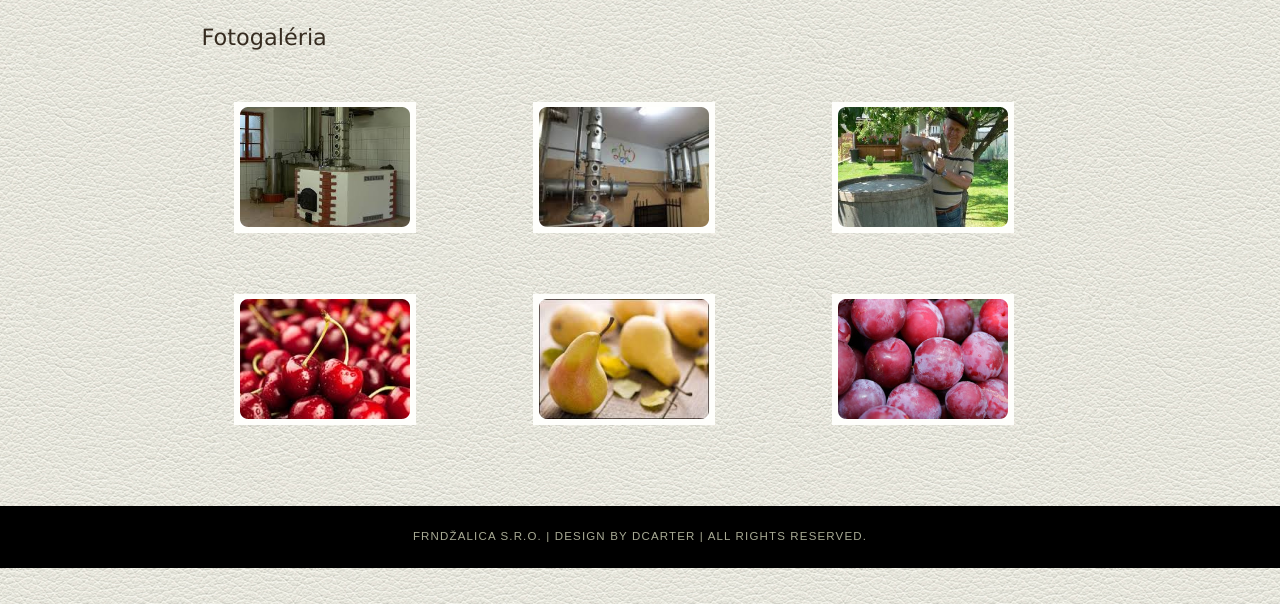
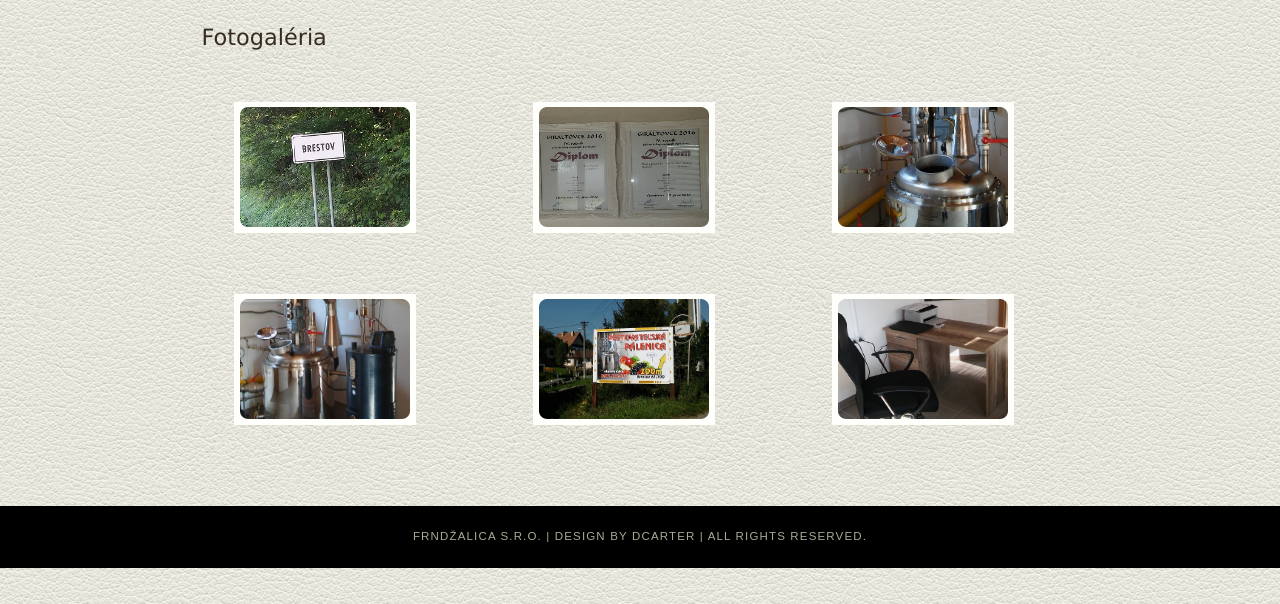
Before and after one commit to palenicabrestov/palenicabrestov.github.io, a plain HTML site: page fotogaleria.html in a window 1280 px wide. Shown: the part 196-800 px from the top of the page. Drawn offline with Linux system fonts and the light colour scheme.

Commit message:
update 1.1
verzia webu 1.1

```diff
--- a/fotogaleria.html
+++ b/fotogaleria.html
@@ -43,23 +43,23 @@
                     <tr>
                         <th>
 
-                            <div class="tsc_decor_img tsc_dis_8"><a href="images/example/foto1.jpg" rel="lightbox-palenica"><span></span><img
-                                    src="images/example/foto1.jpg" width="300" height="200" alt="image"/></a>
+                            <div class="tsc_decor_img tsc_dis_8"><a href="images/galeria/znacka.jpg" rel="lightbox-palenica"><span></span><img
+                                    src="images/galeria/znacka_preview.jpg" width="300" height="200" alt="image"/></a>
                             </div>
                             <div class="tsc_clear"></div>
                         </th>
                         <th>
 
-                            <div class="tsc_decor_img tsc_dis_8"><a href="images/example/foto2.jpg" rel="lightbox-palenica"><span></span><img
-                                    src="images/example/foto2.jpg" width="300" height="200" alt="image"/></a>
+                            <div class="tsc_decor_img tsc_dis_8"><a href="images/galeria/ocenenie1.jpg" rel="lightbox-palenica"><span></span><img
+                                    src="images/galeria/ocenenie1_preview.jpg" width="300" height="200" alt="image"/></a>
                             </div>
                             <div class="tsc_clear"></div>
                         </th>
 
                         <th>
 
-                            <div class="tsc_decor_img tsc_dis_8"><a href="images/example/foto3.jpg" rel="lightbox-palenica"><span></span><img
-                                    src="images/example/foto3.jpg" width="300" height="200" alt="image"/></a>
+                            <div class="tsc_decor_img tsc_dis_8"><a href="images/galeria/zariadenie2.jpg" rel="lightbox-palenica"><span></span><img
+                                    src="images/galeria/zariadenie2_preview.jpg" width="300" height="200" alt="image"/></a>
                             </div>
                             <div class="tsc_clear"></div>
                         </th>
@@ -70,23 +70,23 @@
                     <tr>
                         <th>
 
-                            <div class="tsc_decor_img tsc_dis_8"><a href="images/example/foto4.jpg" rel="lightbox-palenica"><span></span><img
-                                    src="images/example/foto4.jpg" width="300" height="200" alt="image"/></a>
+                            <div class="tsc_decor_img tsc_dis_8"><a href="images/galeria/zariadenie1.jpg" rel="lightbox-palenica"><span></span><img
+                                    src="images/galeria/zariadenie1_preview.jpg" width="300" height="200" alt="image"/></a>
                             </div>
                             <div class="tsc_clear"></div>
                         </th>
                         <th>
 
-                            <div class="tsc_decor_img tsc_dis_8"><a href="images/example/foto5.jpg" rel="lightbox-palenica"><span></span><img
-                                    src="images/example/foto5.jpg" width="300" height="200" alt="image"/></a>
+                            <div class="tsc_decor_img tsc_dis_8"><a href="images/galeria/bilboard.jpg" rel="lightbox-palenica"><span></span><img
+                                    src="images/galeria/bilboard_preview.jpg" width="300" height="200" alt="image"/></a>
                             </div>
                             <div class="tsc_clear"></div>
                         </th>
 
                         <th>
 
-                            <div class="tsc_decor_img tsc_dis_8"><a href="images/example/foto6.jpg" rel="lightbox-palenica"><span></span><img
-                                    src="images/example/foto6.jpg" width="300" height="200" alt="image"/></a>
+                            <div class="tsc_decor_img tsc_dis_8"><a href="images/galeria/kancelaria.jpg" rel="lightbox-palenica"><span></span><img
+                                    src="images/galeria/kancelaria_preview.jpg" width="300" height="200" alt="image"/></a>
                             </div>
                             <div class="tsc_clear"></div>
                         </th>
```
Also changed, not shown: Priprava_kvasu.html (+1 -1 lines), index.html (+7 -6 lines), images/barrel.png, images/galeria/bilboard.jpg (added), images/galeria/bilboard_preview.jpg (added), images/galeria/kancelaria.jpg (added), images/galeria/kancelaria_preview.jpg (added), images/galeria/ocenenie1.jpg (added), images/galeria/ocenenie1_preview.jpg (added), images/galeria/zariadenie1.jpg (added), images/galeria/zariadenie1_preview.jpg (added), images/galeria/zariadenie2.jpg (added), images/galeria/zariadenie2_preview.jpg (added), images/galeria/znacka.jpg (added), 1 more files.
